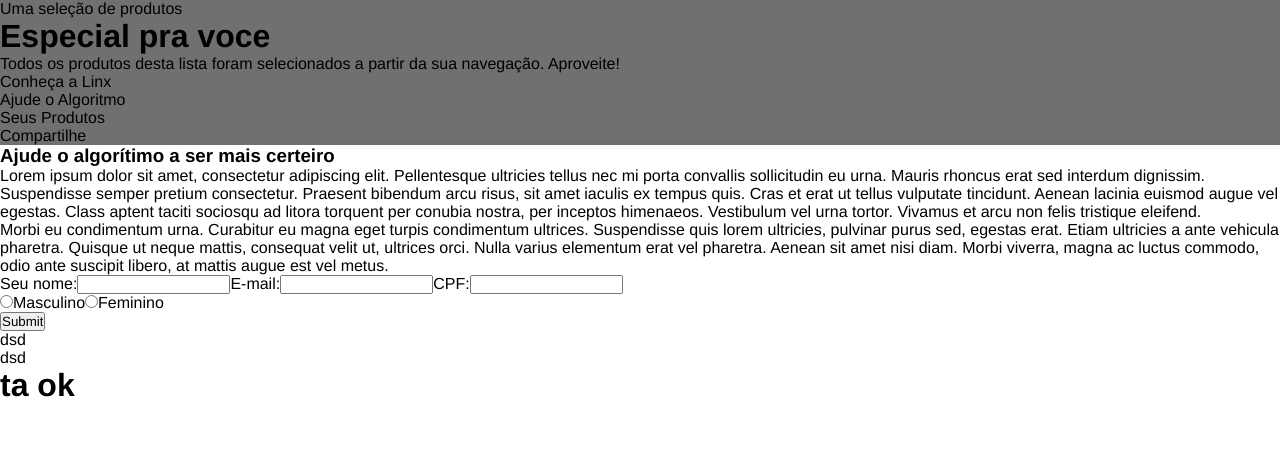
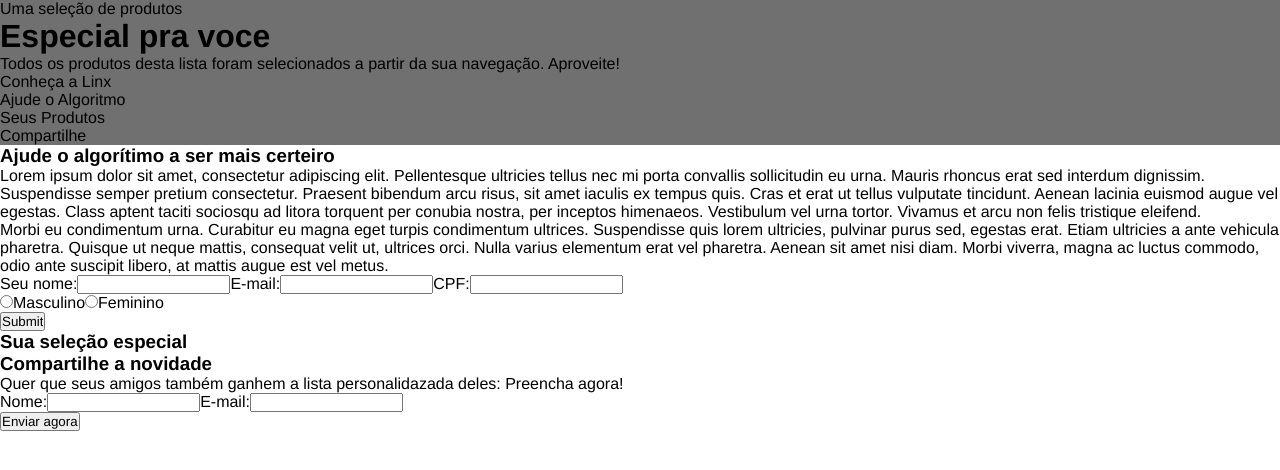
Before and after one commit to IplinskyLeo/linximpulse, a React (Vite) app in the folder todo9/: page / in a window 1280 px wide. Shown: the top 470 px of the page. Built offline with nearby package versions, Linux system fonts and the light colour scheme.

Commit message:
add: (api)

```diff
--- a/todo9/src/App.jsx
+++ b/todo9/src/App.jsx
@@ -1,13 +1,14 @@
 // import { useState } from 'react'
 
 import {ShareForm} from './components/ShareForm';
+import { Divider } from './components/Divider';
 import {TextForm} from './components/TextForm';
 import { Header } from './components/Header';
 import { Footer } from './components/Footer';
 import { Items } from './components/Items';
 import { Form } from './components/Form';
-import { Divider } from './components/Divider';
 
+import './components/api/api.js';
 import './global.css';
 
 
@@ -23,9 +24,14 @@ function App() {
         <Form />
       </div>
 
-      <Divider>Banana</ Divider>
-      <Divider>Sua seleção especial</ Divider>
-    <h1>ta ok</h1>
+      <Divider text="Sua seleção especial" />
+
+
+
+
+      <Divider text="Compartilhe a novidade" />
+      <ShareForm />
+      <Footer />
 
     </div>
   )
--- /dev/null
+++ b/todo9/src/api/api.js
@@ -0,0 +1,18 @@
+export const API = () => {
+
+const [product, setProduct] = useState([])
+const [page, setPage] = useState(1)
+const url = `https://frontend-intern-challenge-api.iurykrieger.vercel.app/products?page=${page}`
+
+const getApi = async () => {
+    let res = await fetch(url).then((data) => data.json());
+
+    setPage(page + 1);
+    setProduct([...product, ...res.products]);
+
+    console.log(res)
+};
+
+useEffect(() => { getApi() }, []);
+
+};
--- a/todo9/src/components/Divider/index.jsx
+++ b/todo9/src/components/Divider/index.jsx
@@ -1,11 +1,9 @@
 
 
-export function Divider({childen}){
+export function Divider({ text}) {
     return (
-        <div>
-
-            <h2>{childen}</h2>
-            <p>dsd</p>
-        </div>
+      <div >
+        <h3>{text}</h3>
+      </div>
     );
-}
+  }
--- a/todo9/src/components/ShareForm/index.jsx
+++ b/todo9/src/components/ShareForm/index.jsx
@@ -1,9 +1,26 @@
 import './index.css';
 
-export function ShareForm(){
+export const ShareForm = () => {
     return (
-        <div>
+        <section>
+            <p> Quer que seus amigos também ganhem a lista personalidazada deles: Preencha agora!</p>
 
-        </div>
-    );
-};
+            <form >
+                <div>
+                    <label>
+                        Nome:
+                        <input type="text" name="nome" />
+                    </label>
+                    <label>
+                        E-mail:
+                        <input type="email" name="email"/>
+                    </label>
+                </div>
+
+                <input type="submit" value="Enviar agora"/>
+
+            </form>
+        </section>
+
+    )
+}
```
